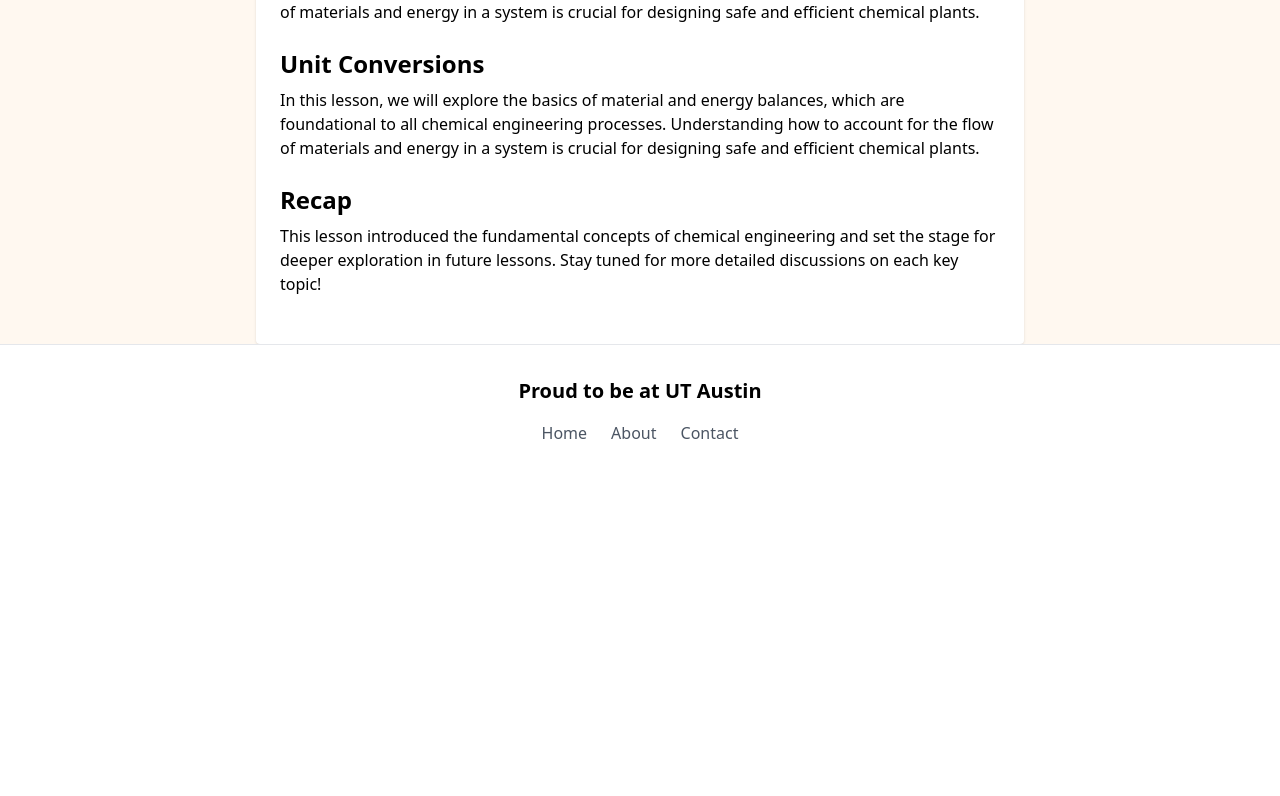
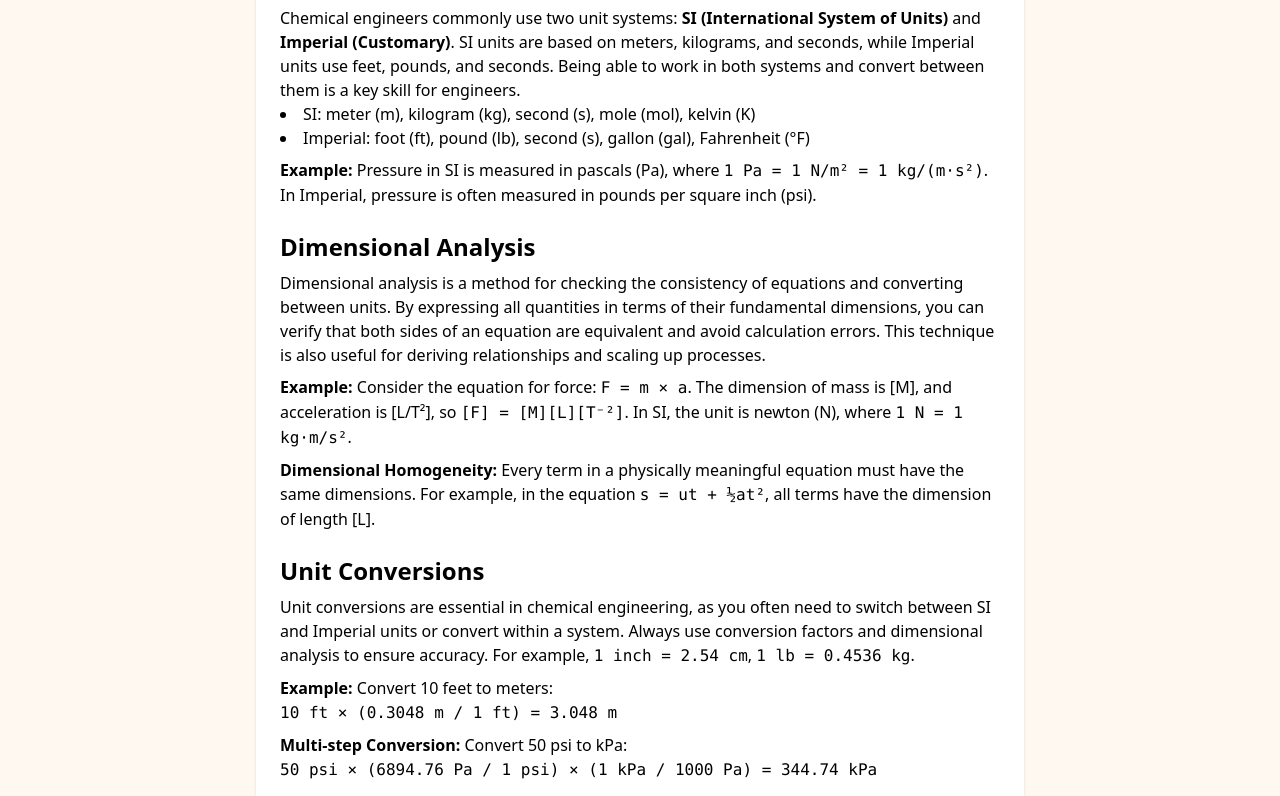
Before and after one commit to cheuab/texas, a React app: page /resources/study-materials/units in a window 1280 px wide. Shown: the part 844-1640 px from the top of the page. Before the commit the page ends 1345 px from the top, so only its background shows below. Built offline with nearby package versions, Linux system fonts and the light colour scheme; the HTML template or start-up script is replaced by a standard one.

Commit message:
contnent

```diff
--- a/src/resources/studymaterials/Units.tsx
+++ b/src/resources/studymaterials/Units.tsx
@@ -8,11 +8,7 @@ const Lesson1: React.FC = () => {
 
       {/* Lesson Introduction */}
       <p className="mb-6 text-lg">
-        If you're here, you may be new to Chemical Engineering (ChemE). ChemE is a
-        branch of engineering that applies physical sciences (physics and chemistry),
-        life sciences (biology, microbiology), together with mathematics and economics to
-        processes that convert raw materials or chemicals into more useful or valuable forms.
-        A defining feature of a good chemical engineer, is knowledge of units and dimensions.
+        If you're here, you may be new to Chemical Engineering (ChemE). ChemE is a branch of engineering that applies physical sciences (physics and chemistry), life sciences (biology, microbiology), together with mathematics and economics to processes that convert raw materials or chemicals into more useful or valuable forms. A defining feature of a good chemical engineer is knowledge of units and dimensions, which are essential for communicating, analyzing, and solving engineering problems. This lesson will introduce you to the mathematical foundations and practical applications of units and dimensions in ChemE.
       </p>
 
       {/* Key Concepts */}
@@ -30,35 +26,61 @@ const Lesson1: React.FC = () => {
       <section className="mb-6">
         <h2 className="text-2xl font-semibold mb-2">Definitions</h2>
         <p>
-          In this lesson, we will explore the basics of material and energy balances, which are foundational to all chemical engineering processes. Understanding how to account for the flow of materials and energy in a system is crucial for designing safe and efficient chemical plants.
+          <strong>Units</strong> are standardized quantities used to specify measurements (e.g., meter, kilogram, second). <strong>Dimensions</strong> refer to the physical nature of a quantity (e.g., length, mass, time). For example, velocity has the dimension of length/time (L/T) and can be measured in units such as m/s or ft/s. In equations, dimensions are often represented by symbols: [L] for length, [M] for mass, [T] for time.
+        </p>
+        <p className="mt-2">
+          <strong>Example:</strong> The area of a rectangle is given by <span className="font-mono">A = l × w</span>, where both <span className="font-mono">l</span> and <span className="font-mono">w</span> have the dimension [L]. Thus, <span className="font-mono">[A] = [L] × [L] = [L²]</span>.
         </p>
       </section>
 
       <section className="mb-6">
         <h2 className="text-2xl font-semibold mb-2">Unit Systems</h2>
         <p>
-          In this lesson, we will explore the basics of material and energy balances, which are foundational to all chemical engineering processes. Understanding how to account for the flow of materials and energy in a system is crucial for designing safe and efficient chemical plants.
+          Chemical engineers commonly use two unit systems: <strong>SI (International System of Units)</strong> and <strong>Imperial (Customary)</strong>. SI units are based on meters, kilograms, and seconds, while Imperial units use feet, pounds, and seconds. Being able to work in both systems and convert between them is a key skill for engineers.
+        </p>
+        <ul className="list-disc list-inside">
+          <li>SI: meter (m), kilogram (kg), second (s), mole (mol), kelvin (K)</li>
+          <li>Imperial: foot (ft), pound (lb), second (s), gallon (gal), Fahrenheit (°F)</li>
+        </ul>
+        <p className="mt-2">
+          <strong>Example:</strong> Pressure in SI is measured in pascals (Pa), where <span className="font-mono">1 Pa = 1 N/m² = 1 kg/(m·s²)</span>. In Imperial, pressure is often measured in pounds per square inch (psi).
         </p>
       </section>
 
       <section className="mb-6">
         <h2 className="text-2xl font-semibold mb-2">Dimensional Analysis</h2>
         <p>
-          In this lesson, we will explore the basics of material and energy balances, which are foundational to all chemical engineering processes. Understanding how to account for the flow of materials and energy in a system is crucial for designing safe and efficient chemical plants.
+          Dimensional analysis is a method for checking the consistency of equations and converting between units. By expressing all quantities in terms of their fundamental dimensions, you can verify that both sides of an equation are equivalent and avoid calculation errors. This technique is also useful for deriving relationships and scaling up processes.
+        </p>
+        <p className="mt-2">
+          <strong>Example:</strong> Consider the equation for force: <span className="font-mono">F = m × a</span>. The dimension of mass is [M], and acceleration is [L/T²], so <span className="font-mono">[F] = [M][L][T⁻²]</span>. In SI, the unit is newton (N), where <span className="font-mono">1 N = 1 kg·m/s²</span>.
+        </p>
+        <p className="mt-2">
+          <strong>Dimensional Homogeneity:</strong> Every term in a physically meaningful equation must have the same dimensions. For example, in the equation <span className="font-mono">s = ut + ½at²</span>, all terms have the dimension of length [L].
         </p>
       </section>
 
       <section className="mb-6">
         <h2 className="text-2xl font-semibold mb-2">Unit Conversions</h2>
         <p>
-          In this lesson, we will explore the basics of material and energy balances, which are foundational to all chemical engineering processes. Understanding how to account for the flow of materials and energy in a system is crucial for designing safe and efficient chemical plants.
+          Unit conversions are essential in chemical engineering, as you often need to switch between SI and Imperial units or convert within a system. Always use conversion factors and dimensional analysis to ensure accuracy. For example, <span className="font-mono">1 inch = 2.54 cm</span>, <span className="font-mono">1 lb = 0.4536 kg</span>.
+        </p>
+        <p className="mt-2">
+          <strong>Example:</strong> Convert 10 feet to meters:
+          <br />
+          <span className="font-mono">10 ft × (0.3048 m / 1 ft) = 3.048 m</span>
+        </p>
+        <p className="mt-2">
+          <strong>Multi-step Conversion:</strong> Convert 50 psi to kPa:
+          <br />
+          <span className="font-mono">50 psi × (6894.76 Pa / 1 psi) × (1 kPa / 1000 Pa) = 344.74 kPa</span>
         </p>
       </section>
 
       <section className="mb-6">
         <h2 className="text-2xl font-semibold mb-2">Recap</h2>
         <p>
-          This lesson introduced the fundamental concepts of chemical engineering and set the stage for deeper exploration in future lessons. Stay tuned for more detailed discussions on each key topic!
+          In this lesson, you learned the importance of units and dimensions in chemical engineering, the major unit systems, and how to use dimensional analysis and unit conversions. Mastery of these concepts is foundational for all future engineering coursework and professional practice. Always check your equations for dimensional consistency and practice unit conversions to build confidence in your calculations.
         </p>
       </section>
     </div>
```
